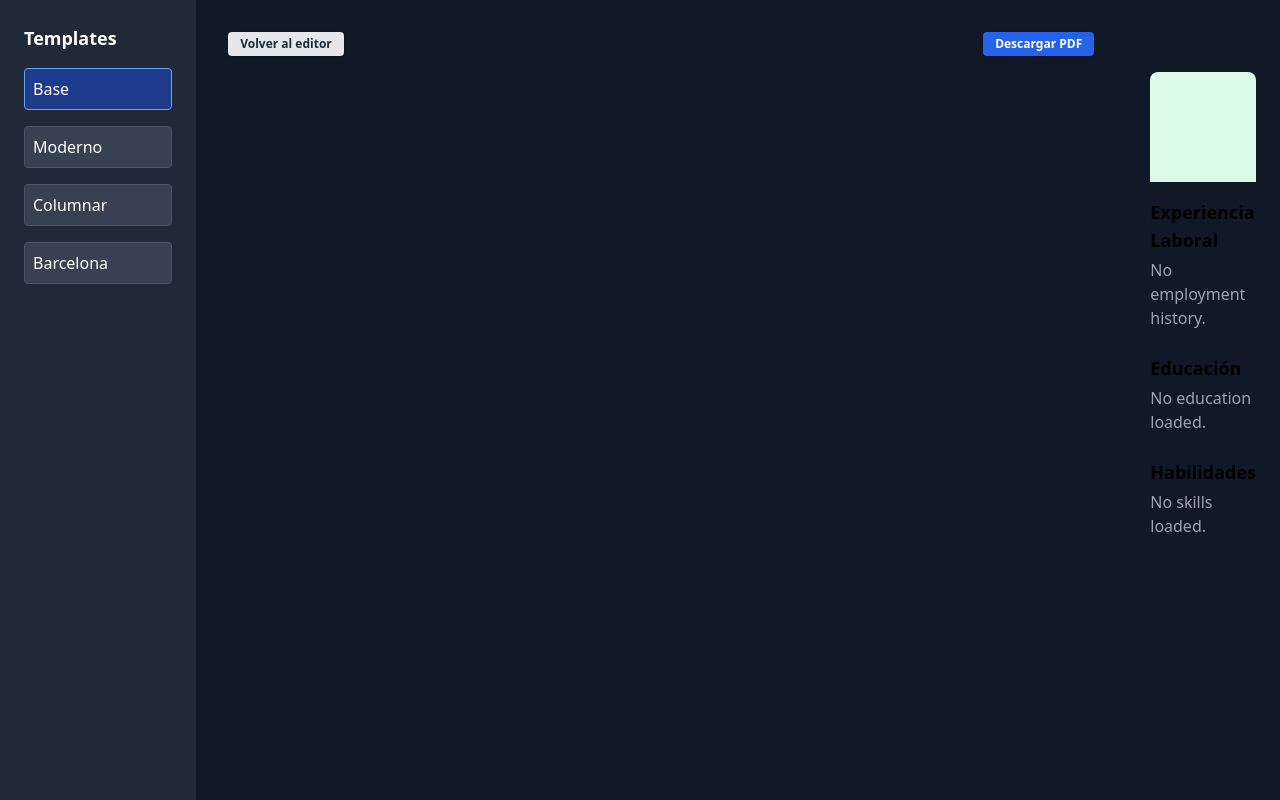
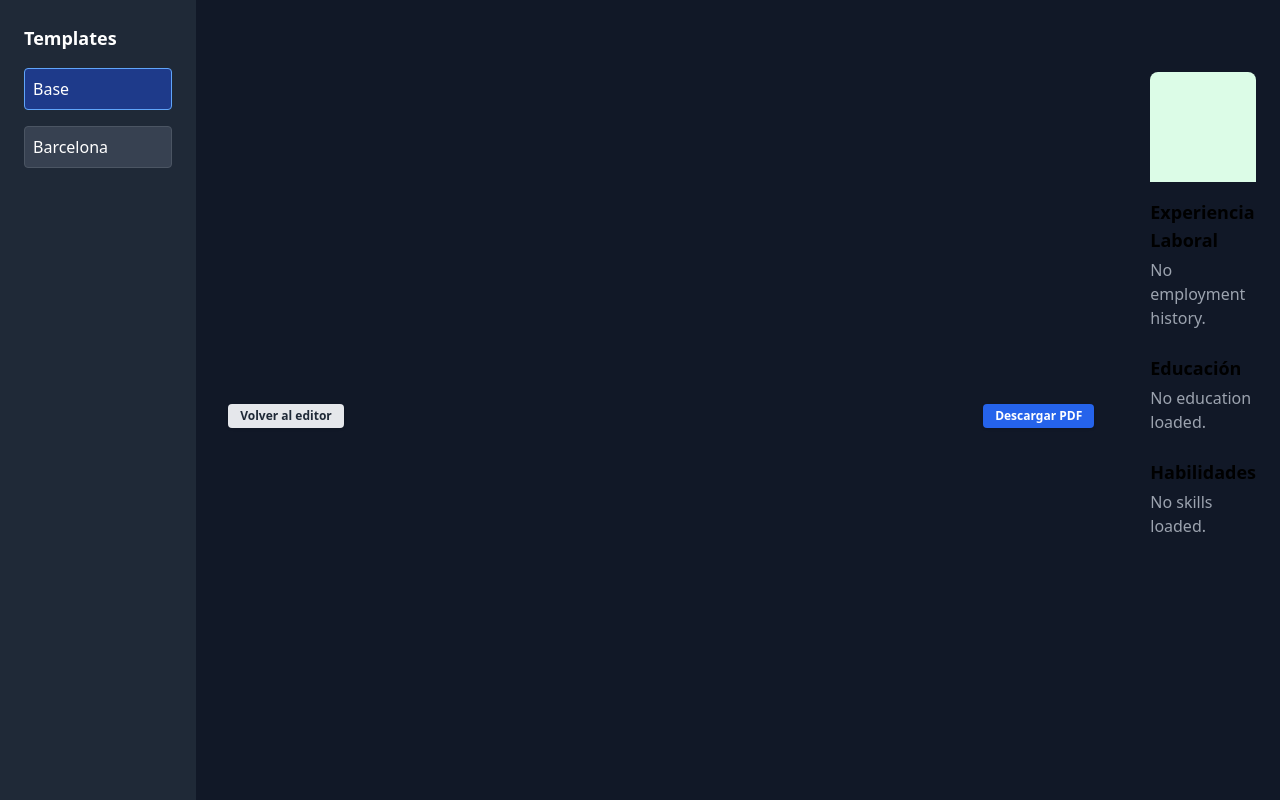
Before and after one commit to givemefire44/cvfaster-limpio, a Next.js app: page /select-template in a window 1280 px wide. Built offline with nearby package versions, Linux system fonts and the light colour scheme.

Commit message:
Update page.tsx

```diff
--- a/app/select-template/page.tsx
+++ b/app/select-template/page.tsx
@@ -1,17 +1,14 @@
+
 "use client";
-import { useEffect, useState, useRef } from "react";
+import { useState, useRef } from "react";
 import { useCvForm } from "../create-cv/state";
 import { useRouter } from "next/navigation";
 
 import CVTemplateBase from "./templates/CVTemplateBase";
-import CVTemplateModern from "./templates/CVTemplateModern";
-import CVTemplateColumnar from "./templates/CVTemplateColumnar";
 import CVTemplateBarcelona from "./templates/CVTemplateBarcelona";
 
 const templates = [
   { name: "Base", component: CVTemplateBase },
-  { name: "Moderno", component: CVTemplateModern },
-  { name: "Columnar", component: CVTemplateColumnar },
   { name: "Barcelona", component: CVTemplateBarcelona },
 ];
 
@@ -21,7 +18,6 @@ export default function SelectTemplatePage() {
   const previewRef = useRef<HTMLDivElement | null>(null);
   const router = useRouter();
 
-  // Descarga PDF usando html2canvas + jsPDF
   const handleDownload = async () => {
     if (!previewRef.current) return;
     const images = previewRef.current.querySelectorAll("img");
@@ -43,8 +39,8 @@ export default function SelectTemplatePage() {
   const TemplateComponent = templates[selectedTemplate].component;
 
   return (
-    <main className="min-h-screen bg-gray-900 flex flex-col sm:flex-row items-start">
-      {/* Sidebar DESKTOP */}
+    <main className="min-h-screen bg-gray-900 flex flex-col sm:flex-row">
+      {/* Sidebar */}
       <aside className="hidden sm:flex w-64 bg-gray-800 p-6 min-h-screen text-white flex-col">
         <div className="mb-4 font-bold text-lg">Templates</div>
         <div className="flex flex-col gap-4">
@@ -79,7 +75,7 @@ export default function SelectTemplatePage() {
           </button>
         ))}
       </div>
-      {/* Botones SIEMPRE arriba y en los extremos */}
+      {/* Botones siempre arriba y extremos */}
       <div className="w-full flex flex-row justify-between items-center px-8 pt-8 sticky top-0 z-20 bg-gray-900"
         style={{ minHeight: 40 }}
       >
```
